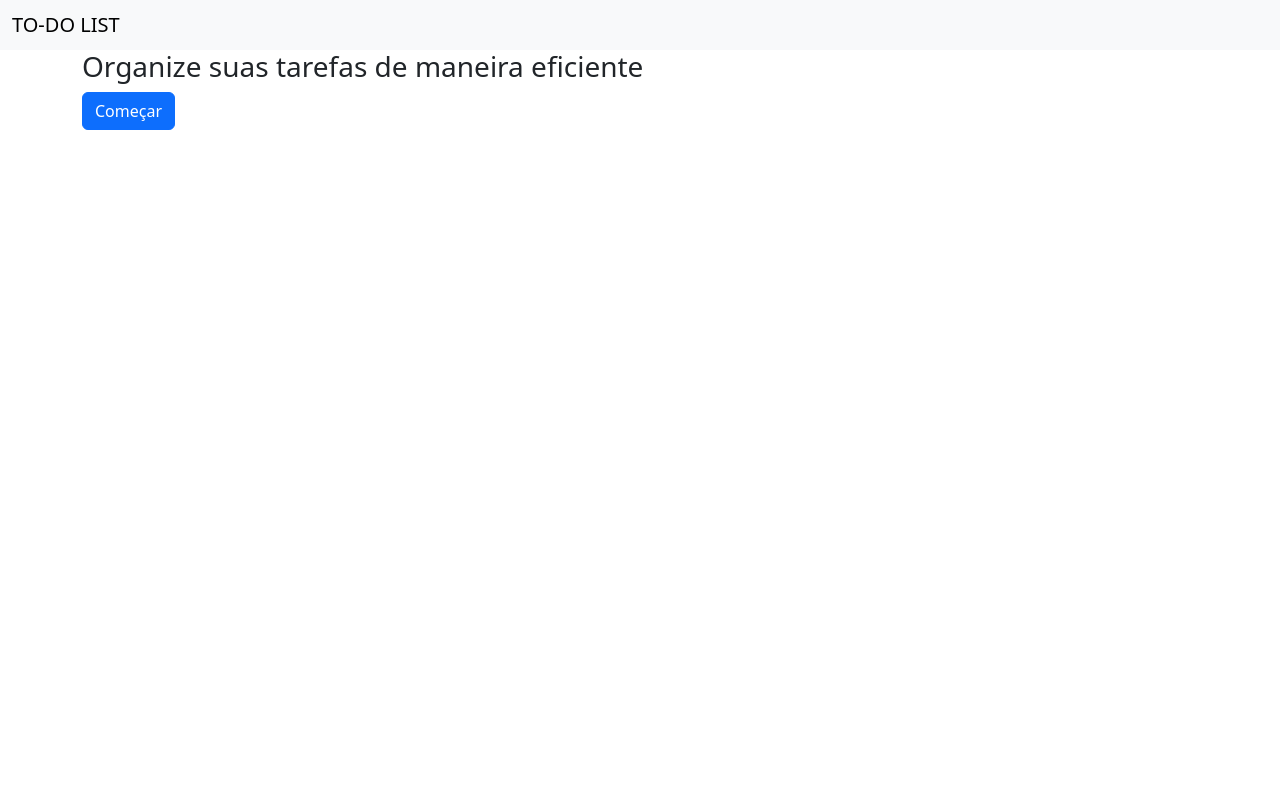
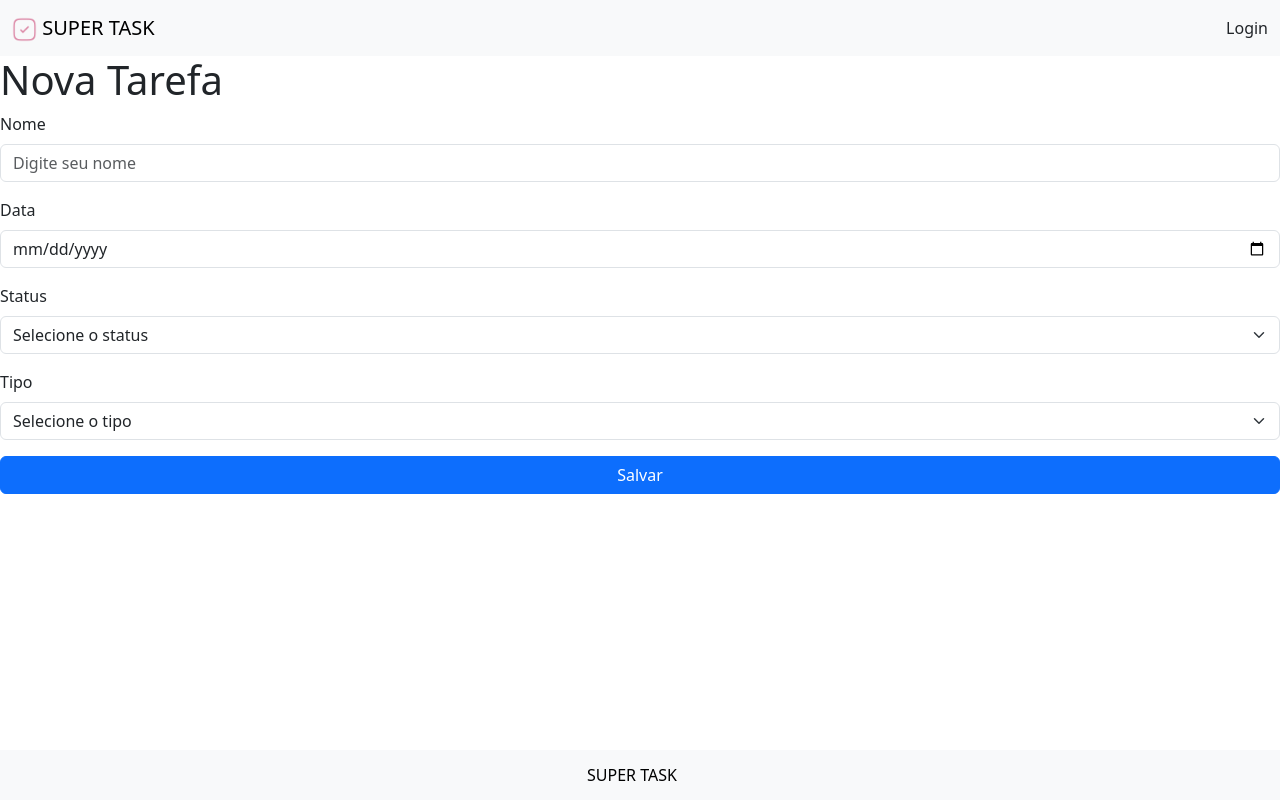
Before and after one commit to isabellabsouza/to-do-list, a Nuxt app: page /auth/new in a window 1280 px wide. Built offline with nearby package versions, Linux system fonts and the light colour scheme.

Commit message:
basic navigation structure

```diff
--- a/app.vue
+++ b/app.vue
@@ -1,11 +1,7 @@
 <template>
-    <nav class="navbar bg-body-tertiary">
-        <div class="container-fluid">
-            <span class="navbar-brand mb-0 h1">TO-DO LIST</span>
-        </div>
-    </nav>
-    <div class="container">
-        <h3>Organize suas tarefas de maneira eficiente</h3>
-        <button type="button" class="btn btn-primary">Começar</button>
-    </div>
+
+    <Navbar />
+    <NuxtPage />
+    <Footer />
+
 </template>
--- /dev/null
+++ b/components/Footer.vue
@@ -0,0 +1,7 @@
+<template>
+    <nav class="navbar fixed-bottom bg-body-tertiary ">
+        <div class="container-fluid justify-content-center">
+            <a class="navbar-brand fs-6" href="#">SUPER TASK</a>
+        </div>
+    </nav>
+</template>
--- /dev/null
+++ b/components/Navbar.vue
@@ -0,0 +1,12 @@
+<template>
+    <nav class="navbar sticky-top bg-body-tertiary">
+        <div class="container-fluid">
+            <a class="navbar-brand" href="#">
+                <img src="../public/logo.png" alt="Logo" width="25" class="d-inline-block align-text-center"/>
+                SUPER TASK
+            </a>
+
+            <a class="nav-link" href="#">Login</a>
+        </div>
+    </nav>
+</template>
--- /dev/null
+++ b/pages/auth/home.vue
@@ -0,0 +1,5 @@
+<template>
+    <h1>HOME</h1>
+    <button class="btn btn-primary">Nova Tarefa</button>
+    <h2>Listagem de tarefas</h2>
+</template>
--- /dev/null
+++ b/pages/auth/login.vue
@@ -0,0 +1,37 @@
+<template>
+    <div class="d-flex justify-content-center align-items-center min-vh-100">
+        <div class="container" style="max-width: 400px;">
+            <div class="card">
+                <div class="card-body">
+                    <h3 class="card-title text-center mb-4">Login</h3>
+
+                    <!-- Formulário de Login -->
+                    <form>
+                        <div class="mb-3">
+                            <label for="username" class="form-label">Usuário</label>
+                            <input type="text" class="form-control" id="username" placeholder="Digite seu usuário"
+                                required>
+                        </div>
+
+                        <div class="mb-3">
+                            <label for="password" class="form-label">Senha</label>
+                            <input type="password" class="form-control" id="password" placeholder="Digite sua senha"
+                                required>
+                        </div>
+
+                        <div class="d-flex justify-content-between mb-4">
+                            <div>
+                                <input type="checkbox" id="rememberMe">
+                                <label for="rememberMe" class="form-check-label">Lembrar-me</label>
+                            </div>
+                            <a href="#" class="text-decoration-none">Esqueceu a senha?</a>
+                        </div>
+
+                        <button type="submit" class="btn btn-primary w-100">Entrar</button>
+                    </form>
+                </div>
+            </div>
+        </div>
+    </div>
+
+</template>
--- /dev/null
+++ b/pages/auth/new.vue
@@ -0,0 +1,42 @@
+<template>
+    <h1>Nova Tarefa</h1>
+
+    <form>
+            <!-- Campo Nome -->
+            <div class="mb-3">
+              <label for="name" class="form-label">Nome</label>
+              <input type="text" class="form-control" id="name" placeholder="Digite seu nome" required>
+            </div>
+
+            <!-- Campo Data -->
+            <div class="mb-3">
+              <label for="date" class="form-label">Data</label>
+              <input type="date" class="form-control" id="date" required>
+            </div>
+
+            <!-- Campo Status -->
+            <div class="mb-3">
+              <label for="status" class="form-label">Status</label>
+              <select class="form-select" id="status" required>
+                <option value="" disabled selected>Selecione o status</option>
+                <option value="ativo">Ativo</option>
+                <option value="inativo">Inativo</option>
+                <option value="pendente">Pendente</option>
+              </select>
+            </div>
+
+            <!-- Campo Tipo -->
+            <div class="mb-3">
+              <label for="type" class="form-label">Tipo</label>
+              <select class="form-select" id="type" required>
+                <option value="" disabled selected>Selecione o tipo</option>
+                <option value="admin">Admin</option>
+                <option value="user">Usuário</option>
+                <option value="guest">Convidado</option>
+              </select>
+            </div>
+
+            <!-- Botão de Submissão -->
+            <button type="submit" class="btn btn-primary w-100">Salvar</button>
+          </form>
+</template>
--- /dev/null
+++ b/pages/index.vue
@@ -0,0 +1,8 @@
+<template>
+    <div class="d-flex justify-content-center align-items-center vh-100 bg-primary">
+        <div class="container text-center">
+            <h3>Organize suas tarefas de maneira eficiente</h3>
+            <button type="button" class="btn btn-primary">Começar</button>
+        </div>
+    </div>
+</template>
```
Also changed, not shown: public/logo.png (added), 1 other file (tests, documents, lock files or other folders).
